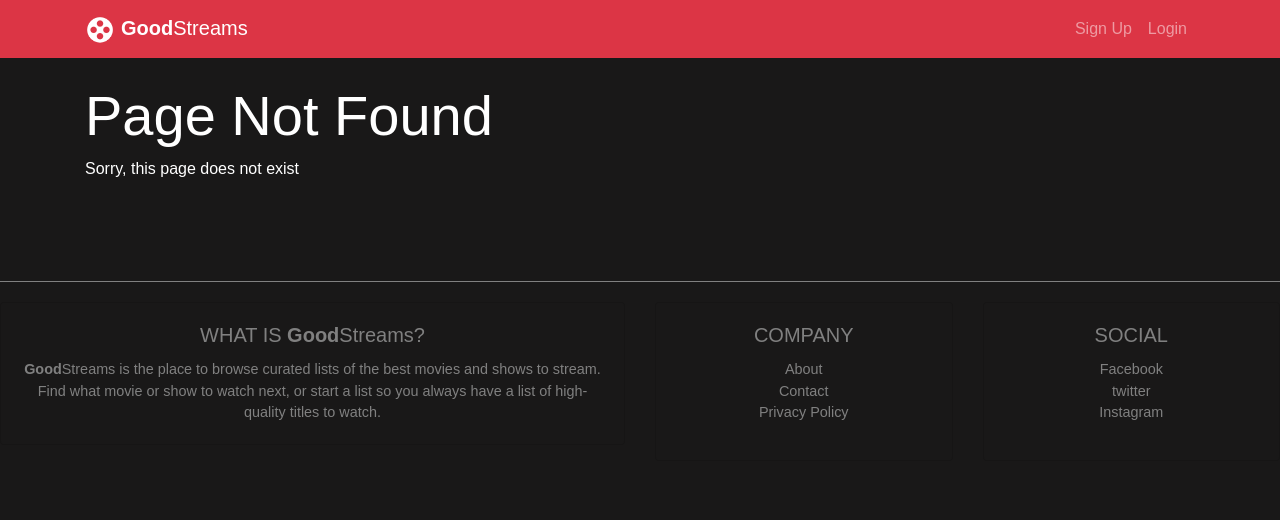
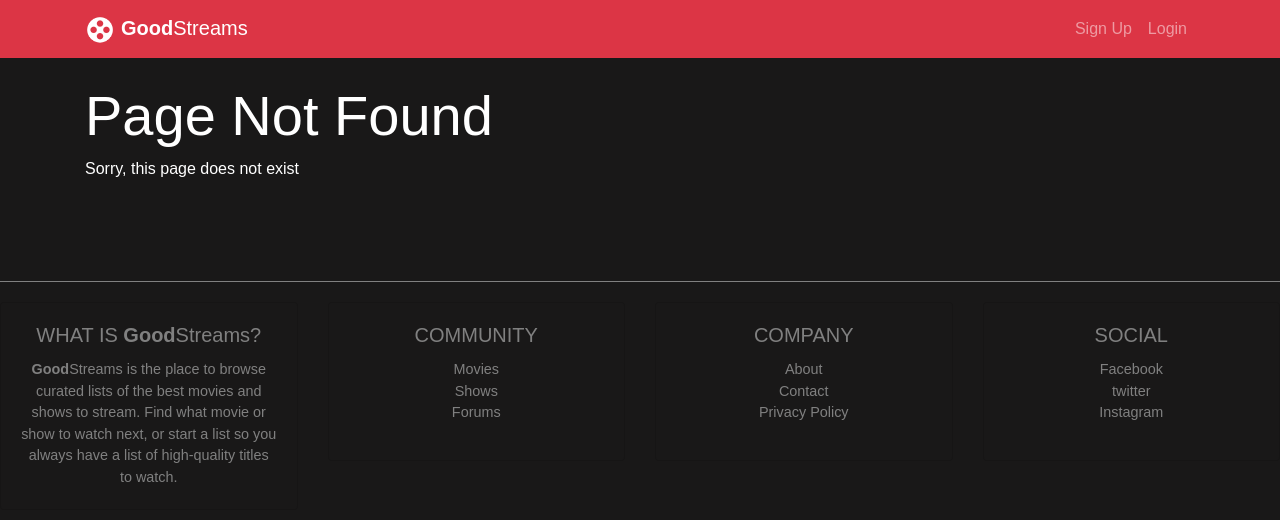
Before and after one commit to wssdesigns/goodstreams, a React (Create React App) app in the folder client/: page /not-found in a window 1280 px wide. Shown: the top 520 px of the page. Built offline with nearby package versions, Linux system fonts and the light colour scheme.

Commit message:
Push current work before Add List form

```diff
--- a/client/src/components/dashboard/Experience.js
+++ b/client/src/components/dashboard/Experience.js
@@ -38,7 +38,7 @@ class Experience extends Component {
         <table className="table">
           <thead>
             <tr>
-              <th>List Name</th>
+              <th>Name</th>
               <th>Category</th>
               <th>Created</th>
               <th />
--- a/client/src/components/layout/Footer.js
+++ b/client/src/components/layout/Footer.js
@@ -5,10 +5,22 @@ export default () => {
   return (
     <footer id="footer">
       <Row>
-        <Col sm="6">
+        <Col sm="3">
           <Card body inverse style={{ backgroundColor: '#191818'}}>
             <CardTitle style={{ color: 'grey'}}>WHAT IS <span style={{fontWeight: 'bolder'}}>Good</span><span style={{fontWeight: 'lighter'}}>Streams</span>?</CardTitle>
             <CardText style={{ color: 'grey', fontSize: '0.9rem'}}><span style={{fontWeight: 'bolder'}}>Good</span><span style={{fontWeight: 'lighter'}}>Streams</span> is the place to browse curated lists of the best movies and shows to stream. Find what movie or show to watch next, or start a list so you always have a list of high-quality titles to watch.</CardText>
+          </Card>
+        </Col>
+        <Col sm="3">
+          <Card body inverse style={{ backgroundColor: '#191818' }}>
+            <CardTitle style={{ color: 'grey'}}>COMMUNITY</CardTitle>
+            <CardText>
+              <ul style={{ color: 'grey', fontSize: '0.9rem'}} className="list-unstyled">
+                <li>Movies</li>
+                <li>Shows</li>
+                <li>Forums</li>
+              </ul>
+            </CardText>
           </Card>
         </Col>
         <Col sm="3">
```
